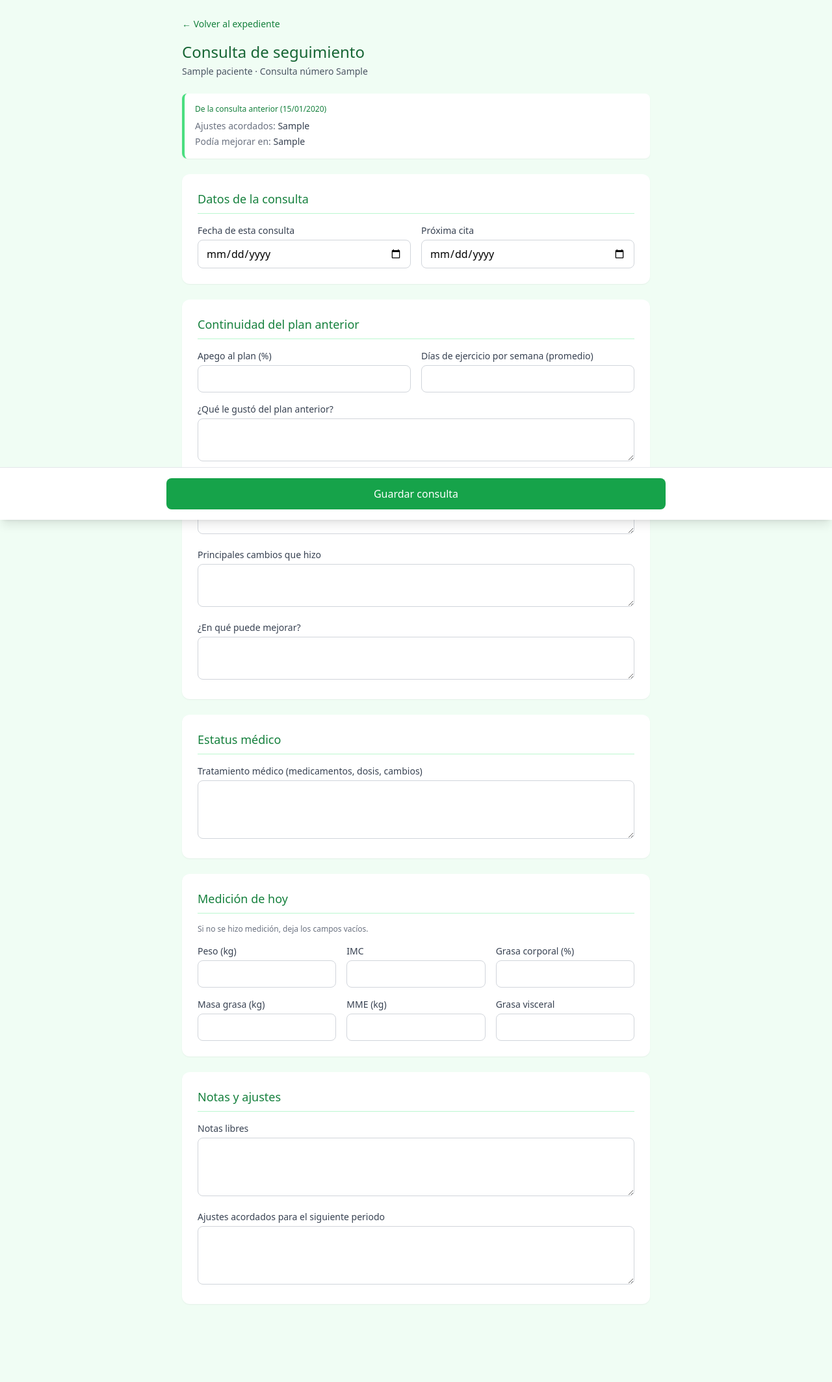
After one commit to infamemp/sistema-nutricion, a FastAPI app: template app/templates/follow_up.html in a window 1280 px wide. The commit adds this page. Shown: the whole page at 65% size. Run offline with FastAPI, Linux system fonts and the light colour scheme; the template is opened without the code that fills it: most values are stand-ins (such as "Sample title", 1, 10 or a date in 2020); some libraries are stand-ins or nearby versions.

Commit message:
modulo de follow-up con continuidad entre consultas

```diff
--- a/app/main.py
+++ b/app/main.py
@@ -109,10 +109,17 @@ def ver_expediente(paciente_id: int, request: Request, db: Session = Depends(get
         .first()
     )
 
+    followups = (
+        db.query(models.FollowUp)
+        .filter(models.FollowUp.paciente_id == paciente_id)
+        .order_by(models.FollowUp.numero_consulta.desc())
+        .all()
+    )
+
     return templates.TemplateResponse(
         request,
         "expediente.html",
-        {"paciente": paciente, "citas": citas, "historia": historia},
+        {"paciente": paciente, "citas": citas, "historia": historia, "followups": followups},
     )
 
 
@@ -260,3 +267,93 @@ def reagendar_cita(
     db.commit()
 
     return RedirectResponse(url="/pacientes/" + str(cita_anterior.paciente_id), status_code=303)
+
+
+@app.get("/pacientes/{paciente_id}/followup/nuevo", response_class=HTMLResponse)
+def formulario_followup(paciente_id: int, request: Request, db: Session = Depends(get_db)):
+    paciente = obtener_paciente(db, paciente_id)
+
+    anterior = (
+        db.query(models.FollowUp)
+        .filter(models.FollowUp.paciente_id == paciente_id)
+        .order_by(models.FollowUp.numero_consulta.desc())
+        .first()
+    )
+
+    numero_consulta = (anterior.numero_consulta + 1) if anterior else 1
+
+    return templates.TemplateResponse(
+        request,
+        "follow_up.html",
+        {
+            "paciente": paciente,
+            "anterior": anterior,
+            "numero_consulta": numero_consulta,
+            "hoy": date.today().isoformat(),
+        },
+    )
+
+
+@app.post("/pacientes/{paciente_id}/followup")
+async def guardar_followup(paciente_id: int, request: Request, db: Session = Depends(get_db)):
+    obtener_paciente(db, paciente_id)
+    form = await request.form()
+
+    anterior = (
+        db.query(models.FollowUp)
+        .filter(models.FollowUp.paciente_id == paciente_id)
+        .order_by(models.FollowUp.numero_consulta.desc())
+        .first()
+    )
+    numero_consulta = (anterior.numero_consulta + 1) if anterior else 1
+
+    medicion_id = None
+    campos_medicion = ["peso", "imc", "porcentaje_grasa", "masa_grasa_kg", "mme", "grasa_visceral"]
+    hay_medicion = any(form.get(c) for c in campos_medicion)
+
+    if hay_medicion:
+        medicion = models.MedicionInBody(paciente_id=paciente_id, origen="manual")
+        for campo in campos_medicion:
+            valor = form.get(campo)
+            setattr(medicion, campo, float(valor) if valor else None)
+        db.add(medicion)
+        db.commit()
+        db.refresh(medicion)
+        medicion_id = medicion.id
+
+    fecha_consulta = form.get("fecha_consulta")
+    proxima_cita = form.get("proxima_cita")
+    apego = form.get("porcentaje_apego")
+    dias_ejercicio = form.get("promedio_dias_ejercicio")
+
+    followup = models.FollowUp(
+        paciente_id=paciente_id,
+        numero_consulta=numero_consulta,
+        fecha_consulta=datetime.fromisoformat(fecha_consulta) if fecha_consulta else datetime.utcnow(),
+        proxima_cita=date.fromisoformat(proxima_cita) if proxima_cita else None,
+        porcentaje_apego=float(apego) if apego else None,
+        promedio_dias_ejercicio=float(dias_ejercicio) if dias_ejercicio else None,
+        que_le_gusto=form.get("que_le_gusto") or None,
+        que_no_le_gusto=form.get("que_no_le_gusto") or None,
+        cambios_que_hizo=form.get("cambios_que_hizo") or None,
+        en_que_puede_mejorar=form.get("en_que_puede_mejorar") or None,
+        estatus_tratamiento_medico=form.get("estatus_tratamiento_medico") or None,
+        notas_libres=form.get("notas_libres") or None,
+        ajustes_acordados=form.get("ajustes_acordados") or None,
+        medicion_inbody_id=medicion_id,
+    )
+    db.add(followup)
+
+    if proxima_cita:
+        cita = models.Cita(
+            paciente_id=paciente_id,
+            fecha_hora=datetime.fromisoformat(proxima_cita + "T09:00"),
+            tipo="seguimiento",
+            estado="agendada",
+            notas_breves="Agendada desde la consulta " + str(numero_consulta),
+        )
+        db.add(cita)
+
+    db.commit()
+
+    return RedirectResponse(url="/pacientes/" + str(paciente_id), status_code=303)
--- /dev/null
+++ b/app/templates/follow_up.html
@@ -0,0 +1,166 @@
+<!DOCTYPE html>
+<html lang="es">
+<head>
+    <meta charset="UTF-8">
+    <meta name="viewport" content="width=device-width, initial-scale=1.0">
+    <title>Consulta de seguimiento - {{ paciente.nombre_completo }}</title>
+    <script src="https://cdn.tailwindcss.com"></script>
+</head>
+<body class="bg-green-50 min-h-screen pb-24">
+
+    <div class="max-w-3xl mx-auto p-6">
+
+        <div class="mb-4">
+            <a href="/pacientes/{{ paciente.id }}" class="text-sm text-green-700 hover:underline">&larr; Volver al expediente</a>
+        </div>
+
+        <div class="mb-6">
+            <h1 class="text-2xl font-medium text-green-800">Consulta de seguimiento</h1>
+            <p class="text-sm text-gray-600 mt-1">
+                {{ paciente.nombre_completo }} &middot; Consulta número {{ numero_consulta }}
+            </p>
+        </div>
+
+        {% if anterior %}
+        <div class="bg-white border-l-4 border-green-400 rounded-lg p-4 mb-6 shadow-sm">
+            <p class="text-xs font-medium text-green-700 mb-2">
+                De la consulta anterior ({{ anterior.fecha_consulta.strftime('%d/%m/%Y') }})
+            </p>
+            {% if anterior.ajustes_acordados %}
+            <p class="text-sm text-gray-700"><span class="text-gray-500">Ajustes acordados:</span> {{ anterior.ajustes_acordados }}</p>
+            {% endif %}
+            {% if anterior.en_que_puede_mejorar %}
+            <p class="text-sm text-gray-700 mt-1"><span class="text-gray-500">Podía mejorar en:</span> {{ anterior.en_que_puede_mejorar }}</p>
+            {% endif %}
+            {% if not anterior.ajustes_acordados and not anterior.en_que_puede_mejorar %}
+            <p class="text-sm text-gray-500">Sin notas de seguimiento registradas.</p>
+            {% endif %}
+        </div>
+        {% endif %}
+
+        <form method="post" action="/pacientes/{{ paciente.id }}/followup" class="space-y-6">
+
+            <div class="bg-white rounded-xl shadow-sm p-6">
+                <h2 class="text-lg font-medium text-green-700 border-b border-green-200 pb-2 mb-4">Datos de la consulta</h2>
+                <div class="grid grid-cols-2 gap-4">
+                    <div>
+                        <label class="block text-sm text-gray-700 mb-1">Fecha de esta consulta</label>
+                        <input type="date" name="fecha_consulta" value="{{ hoy }}"
+                               class="w-full border border-gray-300 rounded-lg px-3 py-2 focus:outline-none focus:ring-2 focus:ring-green-400">
+                    </div>
+                    <div>
+                        <label class="block text-sm text-gray-700 mb-1">Próxima cita</label>
+                        <input type="date" name="proxima_cita"
+                               class="w-full border border-gray-300 rounded-lg px-3 py-2 focus:outline-none focus:ring-2 focus:ring-green-400">
+                    </div>
+                </div>
+            </div>
+
+            <div class="bg-white rounded-xl shadow-sm p-6">
+                <h2 class="text-lg font-medium text-green-700 border-b border-green-200 pb-2 mb-4">Continuidad del plan anterior</h2>
+                <div class="space-y-4">
+                    <div class="grid grid-cols-2 gap-4">
+                        <div>
+                            <label class="block text-sm text-gray-700 mb-1">Apego al plan (%)</label>
+                            <input type="number" min="0" max="100" name="porcentaje_apego"
+                                   class="w-full border border-gray-300 rounded-lg px-3 py-2 focus:outline-none focus:ring-2 focus:ring-green-400">
+                        </div>
+                        <div>
+                            <label class="block text-sm text-gray-700 mb-1">Días de ejercicio por semana (promedio)</label>
+                            <input type="number" step="0.5" min="0" max="7" name="promedio_dias_ejercicio"
+                                   class="w-full border border-gray-300 rounded-lg px-3 py-2 focus:outline-none focus:ring-2 focus:ring-green-400">
+                        </div>
+                    </div>
+                    <div>
+                        <label class="block text-sm text-gray-700 mb-1">¿Qué le gustó del plan anterior?</label>
+                        <textarea name="que_le_gusto" rows="2" class="w-full border border-gray-300 rounded-lg px-3 py-2 focus:outline-none focus:ring-2 focus:ring-green-400"></textarea>
+                    </div>
+                    <div>
+                        <label class="block text-sm text-gray-700 mb-1">¿Qué no le gustó o le costó trabajo?</label>
+                        <textarea name="que_no_le_gusto" rows="2" class="w-full border border-gray-300 rounded-lg px-3 py-2 focus:outline-none focus:ring-2 focus:ring-green-400"></textarea>
+                    </div>
+                    <div>
+                        <label class="block text-sm text-gray-700 mb-1">Principales cambios que hizo</label>
+                        <textarea name="cambios_que_hizo" rows="2" class="w-full border border-gray-300 rounded-lg px-3 py-2 focus:outline-none focus:ring-2 focus:ring-green-400"></textarea>
+                    </div>
+                    <div>
+                        <label class="block text-sm text-gray-700 mb-1">¿En qué puede mejorar?</label>
+                        <textarea name="en_que_puede_mejorar" rows="2" class="w-full border border-gray-300 rounded-lg px-3 py-2 focus:outline-none focus:ring-2 focus:ring-green-400"></textarea>
+                    </div>
+                </div>
+            </div>
+
+            <div class="bg-white rounded-xl shadow-sm p-6">
+                <h2 class="text-lg font-medium text-green-700 border-b border-green-200 pb-2 mb-4">Estatus médico</h2>
+                <div>
+                    <label class="block text-sm text-gray-700 mb-1">Tratamiento médico (medicamentos, dosis, cambios)</label>
+                    <textarea name="estatus_tratamiento_medico" rows="3" class="w-full border border-gray-300 rounded-lg px-3 py-2 focus:outline-none focus:ring-2 focus:ring-green-400"></textarea>
+                </div>
+            </div>
+
+            <div class="bg-white rounded-xl shadow-sm p-6">
+                <h2 class="text-lg font-medium text-green-700 border-b border-green-200 pb-2 mb-4">Medición de hoy</h2>
+                <p class="text-xs text-gray-500 mb-4">Si no se hizo medición, deja los campos vacíos.</p>
+                <div class="grid grid-cols-3 gap-4">
+                    <div>
+                        <label class="block text-sm text-gray-700 mb-1">Peso (kg)</label>
+                        <input type="number" step="0.1" name="peso"
+                               class="w-full border border-gray-300 rounded-lg px-3 py-2 focus:outline-none focus:ring-2 focus:ring-green-400">
+                    </div>
+                    <div>
+                        <label class="block text-sm text-gray-700 mb-1">IMC</label>
+                        <input type="number" step="0.1" name="imc"
+                               class="w-full border border-gray-300 rounded-lg px-3 py-2 focus:outline-none focus:ring-2 focus:ring-green-400">
+                    </div>
+                    <div>
+                        <label class="block text-sm text-gray-700 mb-1">Grasa corporal (%)</label>
+                        <input type="number" step="0.1" name="porcentaje_grasa"
+                               class="w-full border border-gray-300 rounded-lg px-3 py-2 focus:outline-none focus:ring-2 focus:ring-green-400">
+                    </div>
+                    <div>
+                        <label class="block text-sm text-gray-700 mb-1">Masa grasa (kg)</label>
+                        <input type="number" step="0.1" name="masa_grasa_kg"
+                               class="w-full border border-gray-300 rounded-lg px-3 py-2 focus:outline-none focus:ring-2 focus:ring-green-400">
+                    </div>
+                    <div>
+                        <label class="block text-sm text-gray-700 mb-1">MME (kg)</label>
+                        <input type="number" step="0.1" name="mme"
+                               class="w-full border border-gray-300 rounded-lg px-3 py-2 focus:outline-none focus:ring-2 focus:ring-green-400">
+                    </div>
+                    <div>
+                        <label class="block text-sm text-gray-700 mb-1">Grasa visceral</label>
+                        <input type="number" step="0.1" name="grasa_visceral"
+                               class="w-full border border-gray-300 rounded-lg px-3 py-2 focus:outline-none focus:ring-2 focus:ring-green-400">
+                    </div>
+                </div>
+            </div>
+
+            <div class="bg-white rounded-xl shadow-sm p-6">
+                <h2 class="text-lg font-medium text-green-700 border-b border-green-200 pb-2 mb-4">Notas y ajustes</h2>
+                <div class="space-y-4">
+                    <div>
+                        <label class="block text-sm text-gray-700 mb-1">Notas libres</label>
+                        <textarea name="notas_libres" rows="3" class="w-full border border-gray-300 rounded-lg px-3 py-2 focus:outline-none focus:ring-2 focus:ring-green-400"></textarea>
+                    </div>
+                    <div>
+                        <label class="block text-sm text-gray-700 mb-1">Ajustes acordados para el siguiente periodo</label>
+                        <textarea name="ajustes_acordados" rows="3" class="w-full border border-gray-300 rounded-lg px-3 py-2 focus:outline-none focus:ring-2 focus:ring-green-400"></textarea>
+                    </div>
+                </div>
+            </div>
+
+        </form>
+
+    </div>
+
+    <div class="fixed bottom-0 left-0 right-0 bg-white border-t border-gray-200 p-4 shadow-lg">
+        <div class="max-w-3xl mx-auto">
+            <button onclick="document.querySelector('form').submit()"
+                    class="w-full bg-green-600 hover:bg-green-700 text-white font-medium py-3 rounded-lg transition">
+                Guardar consulta
+            </button>
+        </div>
+    </div>
+
+</body>
+</html>
```
Also changed, not shown: app/templates/expediente.html (+33 -0 lines), docs/RESTORE_POINT_v1.md (+11 -1 lines).
